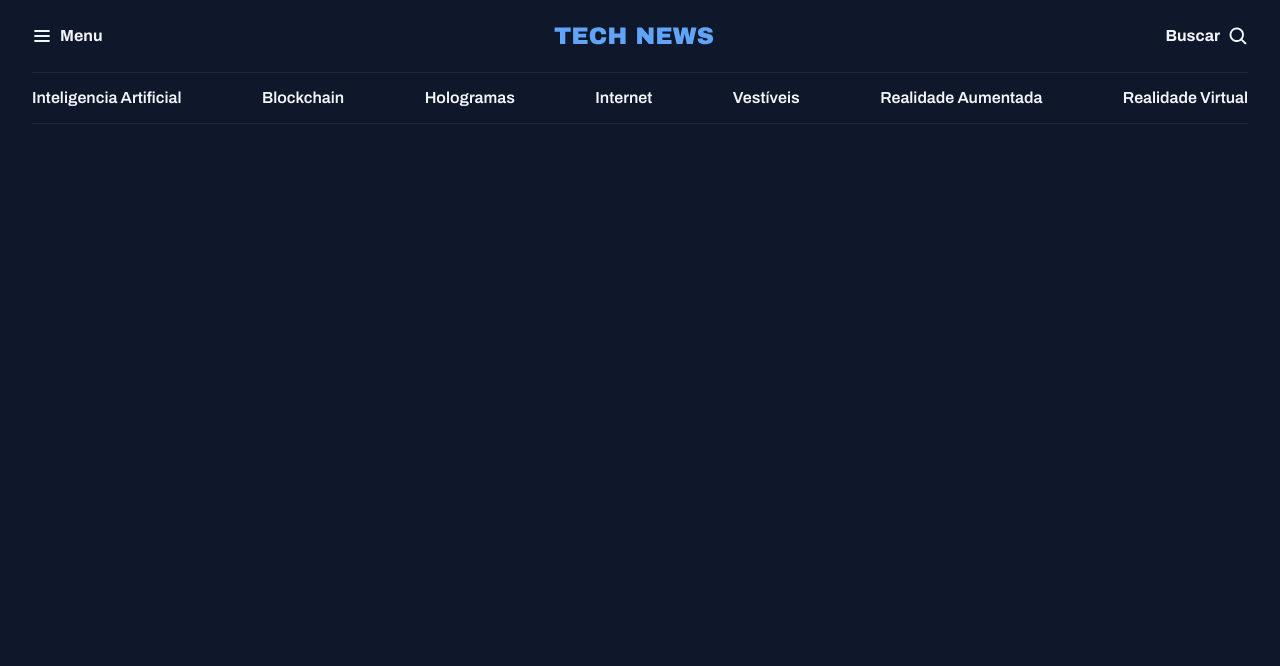
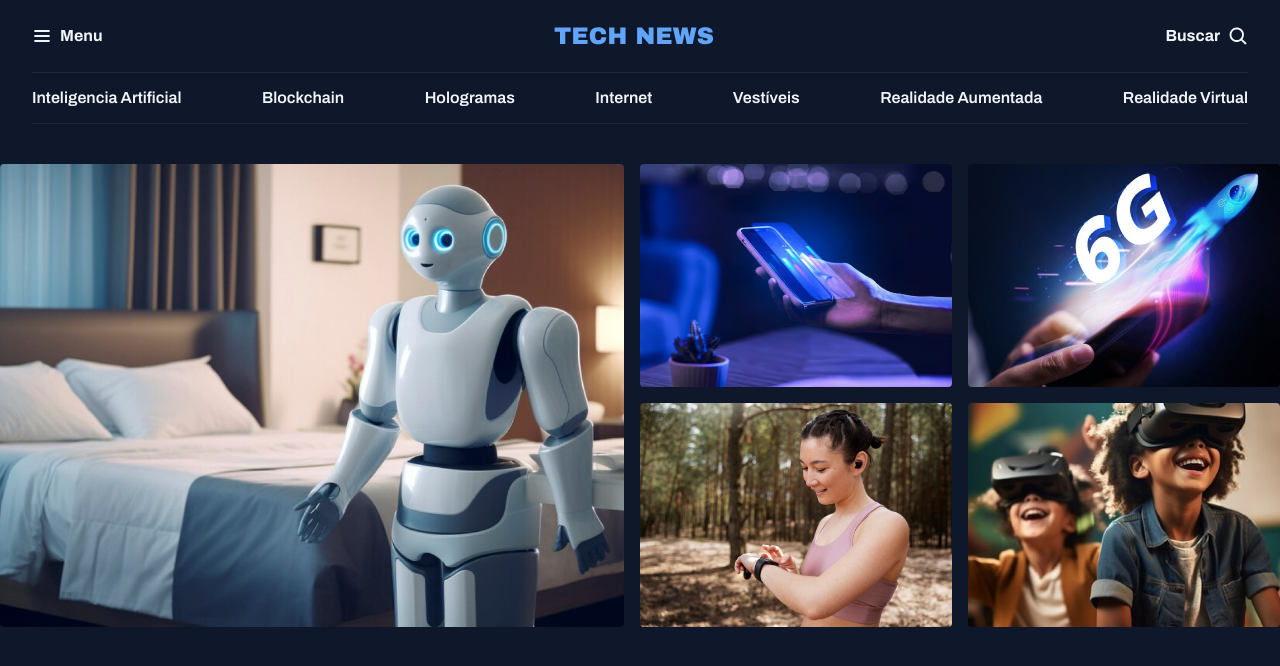
Before and after one commit to ErosCoding/Portal-de-Noticias, a plain HTML site: page index.html in a window 1280 px wide. Drawn offline with Linux system fonts and the light colour scheme.

Commit message:
Seção de Destaque

```diff
--- a/index.html
+++ b/index.html
@@ -39,5 +39,31 @@
     </nav>
   </header>
 
+  <main class="grid-container">
+    <section id="featured" class="grid grid-flow-col gap-16">
+      <div>
+        <img src="assets/Imgs/Image 01.png" alt="">
+      </div>
+
+      <div class="grid grid-cols-2 gap-16">
+        <div>
+          <img src="assets/Imgs/Image 02.png" alt="">
+        </div>
+
+        <div>
+          <img src="assets/Imgs/Image 03.png" alt="">
+        </div>
+
+        <div>
+          <img src="assets/Imgs/Image 04.png" alt="">
+        </div>
+
+        <div>
+          <img src="assets/Imgs/Image 05.png" alt="">
+        </div>
+
+      </div>
+    </section>
+  </main>
 </body>
 </html>
--- a/styles/global.css
+++ b/styles/global.css
@@ -45,12 +45,6 @@ h1, h2, h3 {
   margin-inline: auto;
 }
 
-/* Utility-First */
-
-.grid {
-  display: grid;
+main {
+  margin-top: 40px;
 }
-
-.grid-flow-col {
-  grid-auto-flow: column;
-}
--- a/styles/index.css
+++ b/styles/index.css
@@ -1,2 +1,4 @@
 @import url(global.css);
 @import url(header.css);
+@import url(utility.css);
+@import url(sections.css);
--- /dev/null
+++ b/styles/sections.css
@@ -0,0 +1,7 @@
+#featured {
+  img{
+    height: 100%;
+    object-fit: cover;
+    border-radius: 4px;
+  }
+}
--- /dev/null
+++ b/styles/utility.css
@@ -0,0 +1,21 @@
+/* Utility-First */
+
+.grid {
+  display: grid;
+}
+
+.grid-flow-col {
+  grid-auto-flow: column;
+}
+
+img{
+  max-width: 100%;
+}
+
+.grid-cols-2 {
+  grid-template-columns: 1fr 1fr;
+}
+
+.gap-16 {
+  gap: 16px;
+}
```
